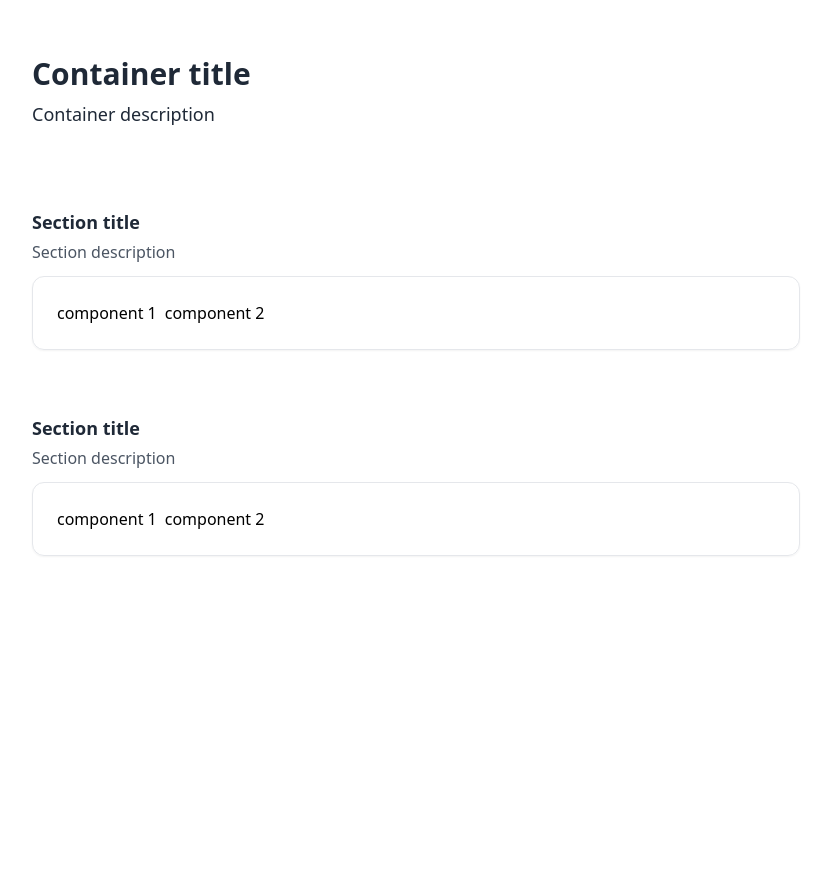
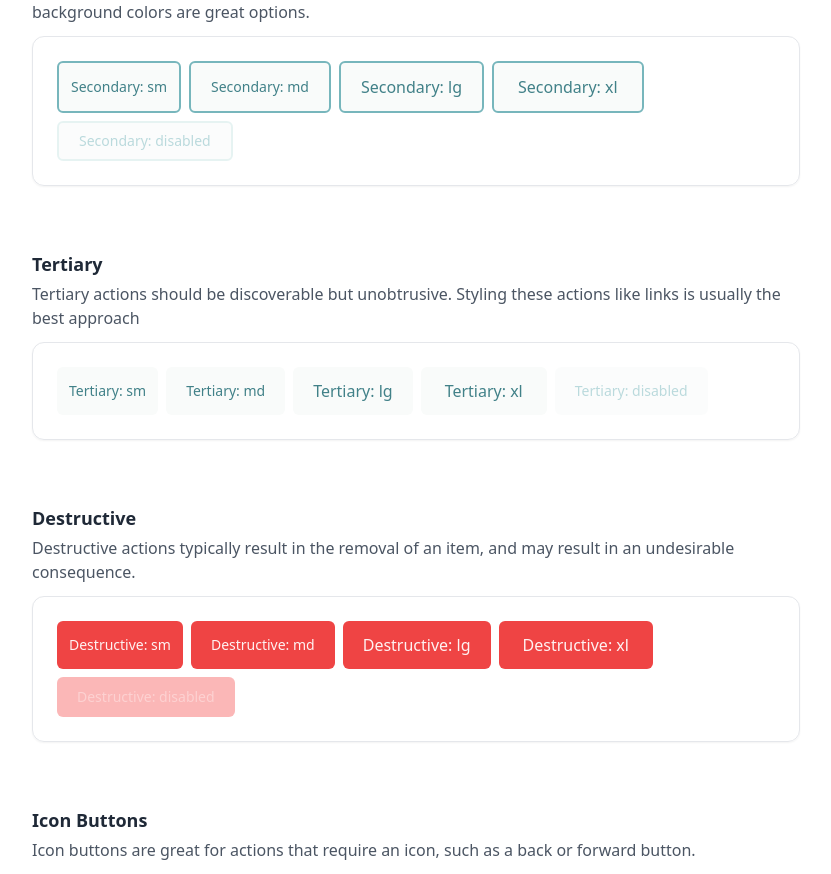
Before and after one commit to IvanOrsh/shm-ui, a React (Vite) app: page / in a window 1280 px wide. Shown: the part 629-1503 px from the top of the page, without its empty margins (224-1055 px from the left). Before the commit the page ends 1225 px from the top, so only its background shows below. Built offline with nearby package versions, Linux system fonts and the light colour scheme.

Commit message:
feat: button component

```diff
--- a/src/App.tsx
+++ b/src/App.tsx
@@ -1,3 +1,4 @@
+import { Button } from "./components/library/Button";
 import Container from "./components/site/Container";
 import Layout from "./components/site/Layout";
 import Section from "./components/site/Section";
@@ -5,15 +6,113 @@ import Section from "./components/site/Section";
 function App() {
   return (
     <Layout>
-      <Container description="Container description" title="Container title">
-        <Section description="Section description" title="Section title">
-          <div>component 1</div>
-          <div>component 2</div>
+      <Container
+        title="Button"
+        description="A button is a common graphical user interface (GUI) widget that allows users to interact with a software application or website. When a user clicks or taps on a button, it triggers an action or performs a specific task, such as submitting a form, navigating to a different page, or executing a function in the underlying code."
+      >
+        <Section
+          title="Primary"
+          description="Primary actions should be obvious. Solid, high contrast background colors work great here."
+        >
+          {["sm", "md", "lg", "xl"].map((size) => (
+            <Button
+              key={size}
+              intent="primary"
+              size={size as "sm" | "md" | "lg" | "xl"}
+            >
+              Primary: {size}
+            </Button>
+          ))}
+          <Button intent="primary" disabled>
+            Primary: disabled
+          </Button>
         </Section>
 
-        <Section description="Section description" title="Section title">
-          <div>component 1</div>
-          <div>component 2</div>
+        <Section
+          title="Secondary"
+          description="Secondary actions actions should be clear but not prominent. Outline styles or lower contrast background colors are great options."
+        >
+          {["sm", "md", "lg", "xl"].map((size) => (
+            <Button
+              key={size}
+              intent="secondary"
+              size={size as "sm" | "md" | "lg" | "xl"}
+            >
+              Secondary: {size}
+            </Button>
+          ))}
+          <Button intent="secondary" disabled>
+            Secondary: disabled
+          </Button>
+        </Section>
+
+        <Section
+          title="Tertiary"
+          description="Tertiary actions should be discoverable but unobtrusive. Styling these actions like links is usually the best approach"
+        >
+          {["sm", "md", "lg", "xl"].map((size) => (
+            <Button
+              key={size}
+              intent="tertiary"
+              size={size as "sm" | "md" | "lg" | "xl"}
+            >
+              Tertiary: {size}
+            </Button>
+          ))}
+          <Button intent="tertiary" disabled>
+            Tertiary: disabled
+          </Button>
+        </Section>
+
+        <Section
+          title="Destructive"
+          description="Destructive actions typically result in the removal of an item, and may result in an undesirable consequence."
+        >
+          {["sm", "md", "lg", "xl"].map((size) => (
+            <Button
+              key={size}
+              intent="destructive"
+              size={size as "sm" | "md" | "lg" | "xl"}
+            >
+              Destructive: {size}
+            </Button>
+          ))}
+          <Button intent="destructive" disabled>
+            Destructive: disabled
+          </Button>
+        </Section>
+
+        <Section
+          title="Icon Buttons"
+          description="Icon buttons are great for actions that require an icon, such as a back or forward button."
+        >
+          {["sm", "md", "lg", "xl"].map((size) =>
+            ["primary", "secondary", "tertiary"].map((intent) => (
+              <Button
+                key={size}
+                intent={intent as "primary" | "secondary" | "tertiary"}
+                btnType="icon"
+                size={size as "sm" | "md" | "lg" | "xl"}
+              >
+                <svg
+                  width="24"
+                  height="24"
+                  viewBox="0 0 24 24"
+                  fill="none"
+                  xmlns="http://www.w3.org/2000/svg"
+                >
+                  <path
+                    fill="none"
+                    stroke="currentColor"
+                    strokeLinecap="round"
+                    strokeLinejoin="round"
+                    strokeWidth="2"
+                    d="M5 12h14m-7-7v14"
+                  />
+                </svg>
+              </Button>
+            ))
+          )}
         </Section>
       </Container>
 
--- /dev/null
+++ b/src/components/library/Button.tsx
@@ -0,0 +1,142 @@
+import { VariantProps, cva } from "class-variance-authority";
+import { twMerge } from "tailwind-merge";
+
+const button = cva(
+  [
+    "inline-flex",
+    "items-center",
+    "justify-center",
+    "gap-2",
+
+    "rounded-md",
+
+    "focus:outline-none",
+    "focus-visible:ring-4",
+    "focus:ring-2",
+    "focus:ring-offset-2",
+
+    "disabled:cursor-not-allowed",
+    "disabled:opacity-50",
+  ],
+  {
+    variants: {
+      intent: {
+        primary: [
+          "bg-theme-600",
+          "text-theme-50",
+
+          "hover:bg-theme-500",
+          "active:bg-theme-700",
+          "focus-visible:bg-theme-600",
+
+          "disabled:bg-theme-50",
+          "disabled:bg-theme-200",
+          "disabled:text-theme-400",
+
+          "border",
+          "border-transparent",
+        ],
+
+        secondary: [
+          "bg-theme-base",
+          "text-theme-600",
+
+          "border-2",
+          "border-theme-400",
+
+          "hover:bg-theme-100",
+          "hover:border-theme-700",
+
+          "active:bg-theme-200",
+
+          "disabled:bg-theme-base",
+          "disabled:border-theme-200",
+          "disabled:text-theme-400",
+        ],
+
+        tertiary: [
+          "bg-theme-base",
+          "text-theme-600",
+
+          "hover:bg-theme-50",
+
+          "active:bg-theme-100",
+
+          "disabled:bg-theme-base",
+          "disabled:border-theme-200",
+          "disabled:text-theme-400",
+        ],
+
+        destructive: [
+          "bg-red-500",
+          "text-red-50",
+
+          "hover:bg-red-600",
+
+          "active:bg-red-700",
+
+          "focus-visible:bg-red-500",
+
+          "disabled:bg-red-400",
+          "disabled:text-red-300",
+        ],
+      },
+      size: {
+        sm: ["text-sm", "py-1.5", "min-h-9", "px-3"],
+        md: ["text-sm", "py-2", "min-h-10", "px-5"],
+        lg: ["text-md", "py-2.5", "min-h-11", "px-5"],
+        xl: ["text-md", "py-3", "min-h-12", "px-6"],
+      },
+      btnType: {
+        button: "",
+        icon: ["px-0", "rounded-full"],
+      },
+    },
+    compoundVariants: [
+      {
+        btnType: "icon",
+        size: "sm",
+        class: "h-10 w-10",
+      },
+      {
+        btnType: "icon",
+        size: "md",
+        class: "h-11 w-11",
+      },
+      {
+        btnType: "icon",
+        size: "lg",
+        class: "h-12 w-12",
+      },
+      {
+        btnType: "icon",
+        size: "xl",
+        class: "h-[52px] w-[52px]",
+      },
+    ],
+    defaultVariants: {
+      intent: "primary",
+      size: "md",
+      btnType: "button",
+    },
+  }
+);
+
+export interface ButtonProps
+  extends React.ButtonHTMLAttributes<HTMLButtonElement>,
+    VariantProps<typeof button> {}
+
+export const Button: React.FC<ButtonProps> = ({
+  intent,
+  size,
+  btnType,
+  className,
+  ...props
+}) => {
+  return (
+    <button
+      className={twMerge(button({ intent, size, btnType, className }))}
+      {...props}
+    />
+  );
+};
```
